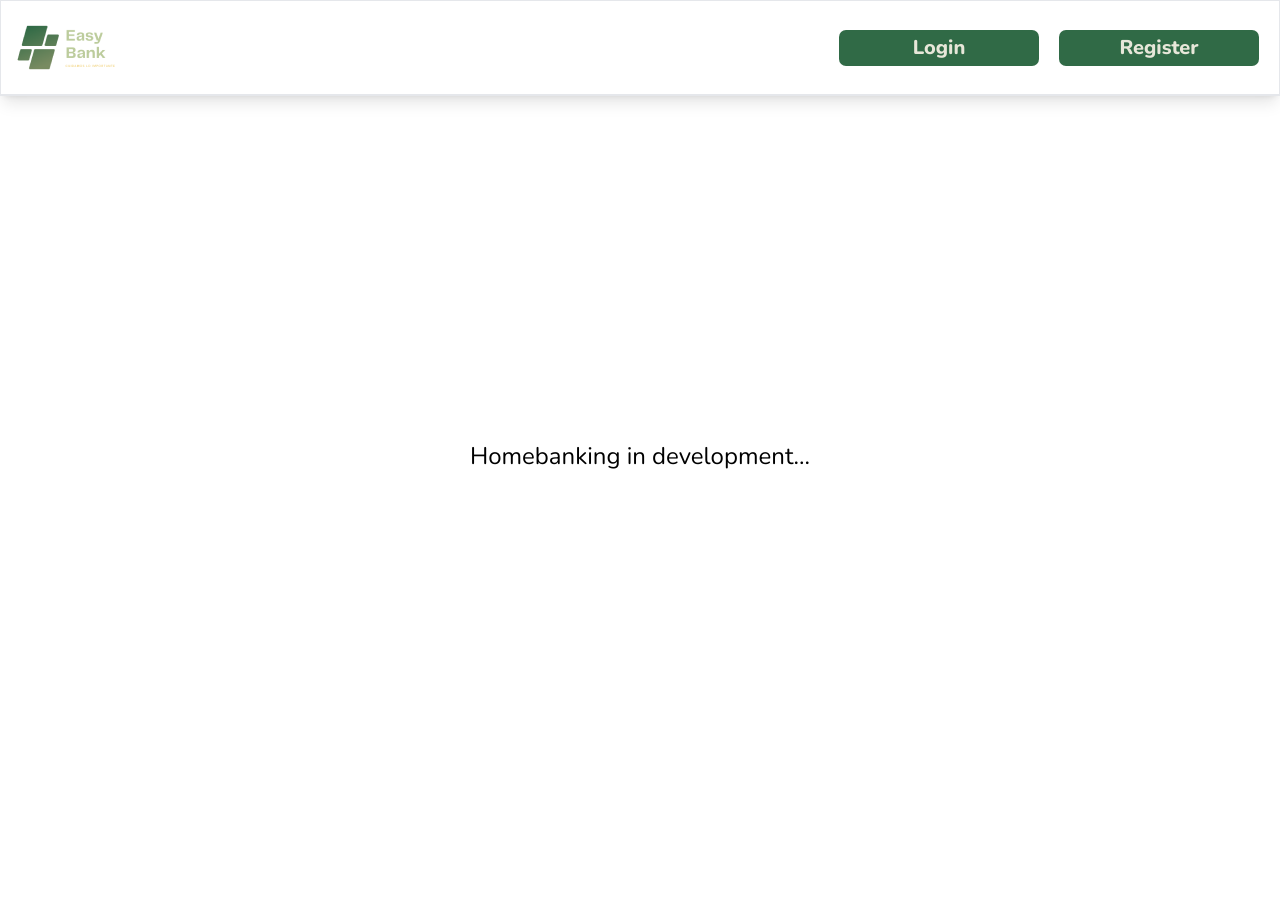
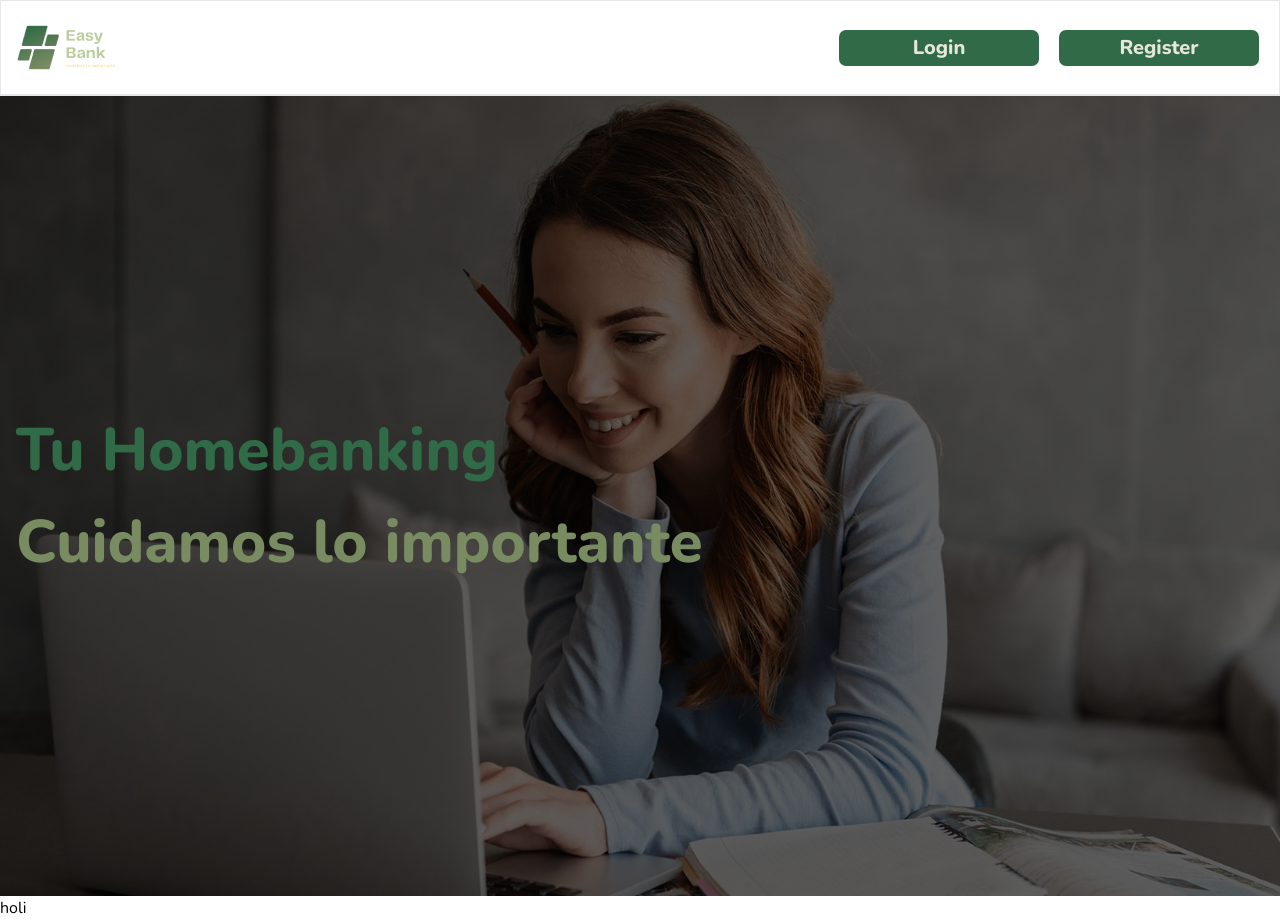
Before and after one commit to No-Country/c-14-19-t-typescript-react, a Next.js app in the folder client/: page / in a window 1280 px wide. Before the commit the page ends 816 px from the top, so only its background shows below. Built offline with nearby package versions, Linux system fonts and the light colour scheme.

Commit message:
principal image

```diff
--- a/client/src/app/custom.css
+++ b/client/src/app/custom.css
@@ -48,3 +48,14 @@
 .eb-principalColor {
   color: var(--Color2);
 }
+
+/** HOME**/
+
+.eb-background {
+  background-color: black;
+  background: linear-gradient(
+    90deg,
+    rgba(0, 0, 0, 0.6348914565826331) 0%,
+    rgba(0, 0, 0, 0.6152836134453781) 100%
+  );
+}
--- a/client/src/app/page.tsx
+++ b/client/src/app/page.tsx
@@ -1,20 +1,35 @@
-import { Metadata } from 'next'
-import Navbar from '@/components/Navbar'
-import React from 'react'
+import { Metadata } from "next";
+import Navbar from "@/components/Navbar";
+import React from "react";
 
 export const metadata: Metadata = {
-  title: 'EasyBank - Home'
-}
+  title: "EasyBank - Home",
+};
 
 const App = (): React.ReactElement => {
   return (
     <div>
       <Navbar />
-      <div className='flex justify-center items-center h-[90vh]'>
-        <p className='text-2xl font-medium'>Homebanking in development...</p>
+
+      <div className="w-full h-[100vh]">
+        <div className="w-full h-full absolute mobile:text-3x1 tablet:text-5xl desktop:text-6xl text-4xl font-extrabold flex flex-col items-start justify-center eb-background">
+          <h1 className="overflow-y-hidden p-4 text-[#306a46]">
+            Tu Homebanking
+          </h1>
+          <h2 className="eb-principalColor overflow-y-hidden p-4">
+            Cuidamos lo importante
+          </h2>
+        </div>
+        <img
+          src="./banner/home1.jpg"
+          alt="home1"
+          className="object-cover w-full h-full"
+        />
       </div>
+
+      <div>holi</div>
     </div>
-  )
-}
+  );
+};
 
-export default App
+export default App;
```
Also changed, not shown: client/public/banner/home1.jpg (added).
